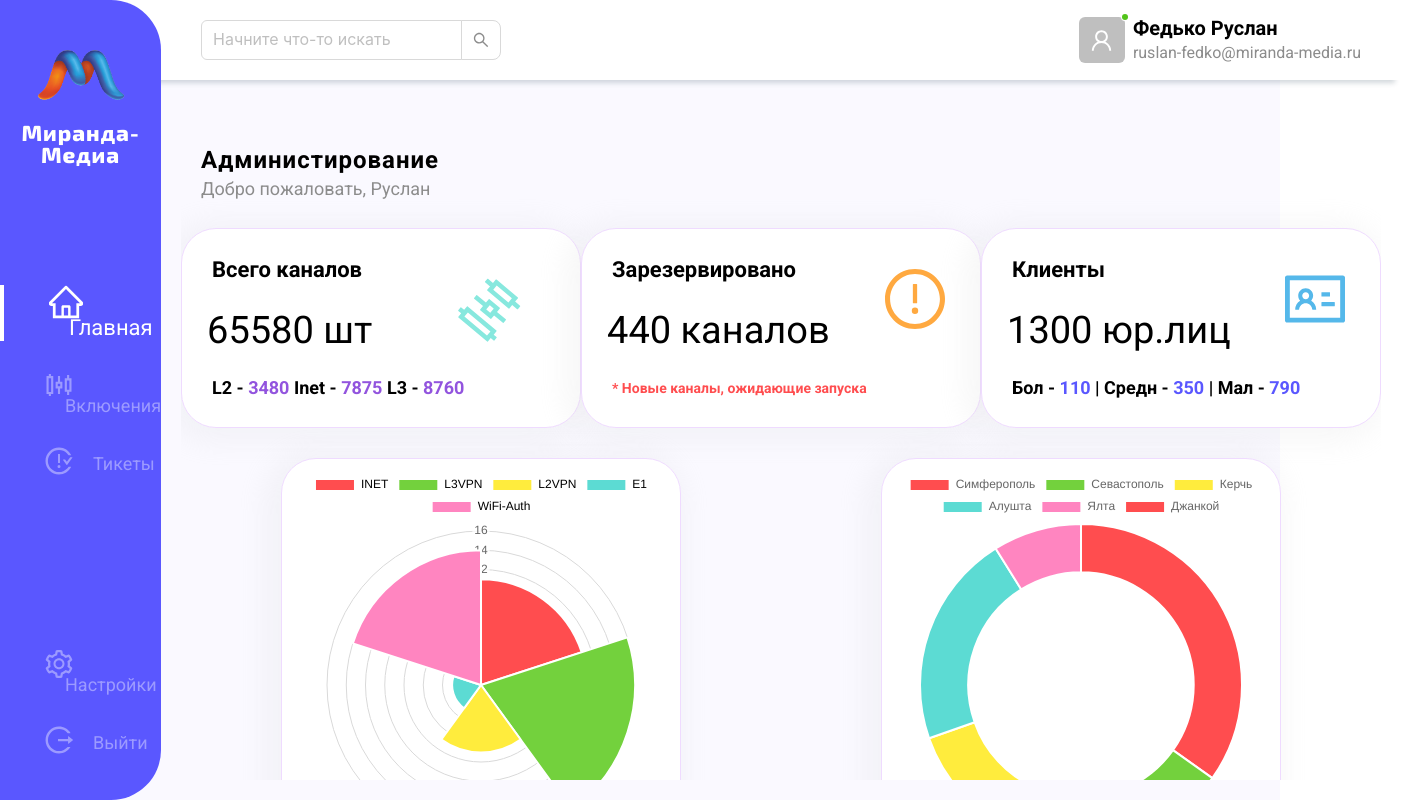
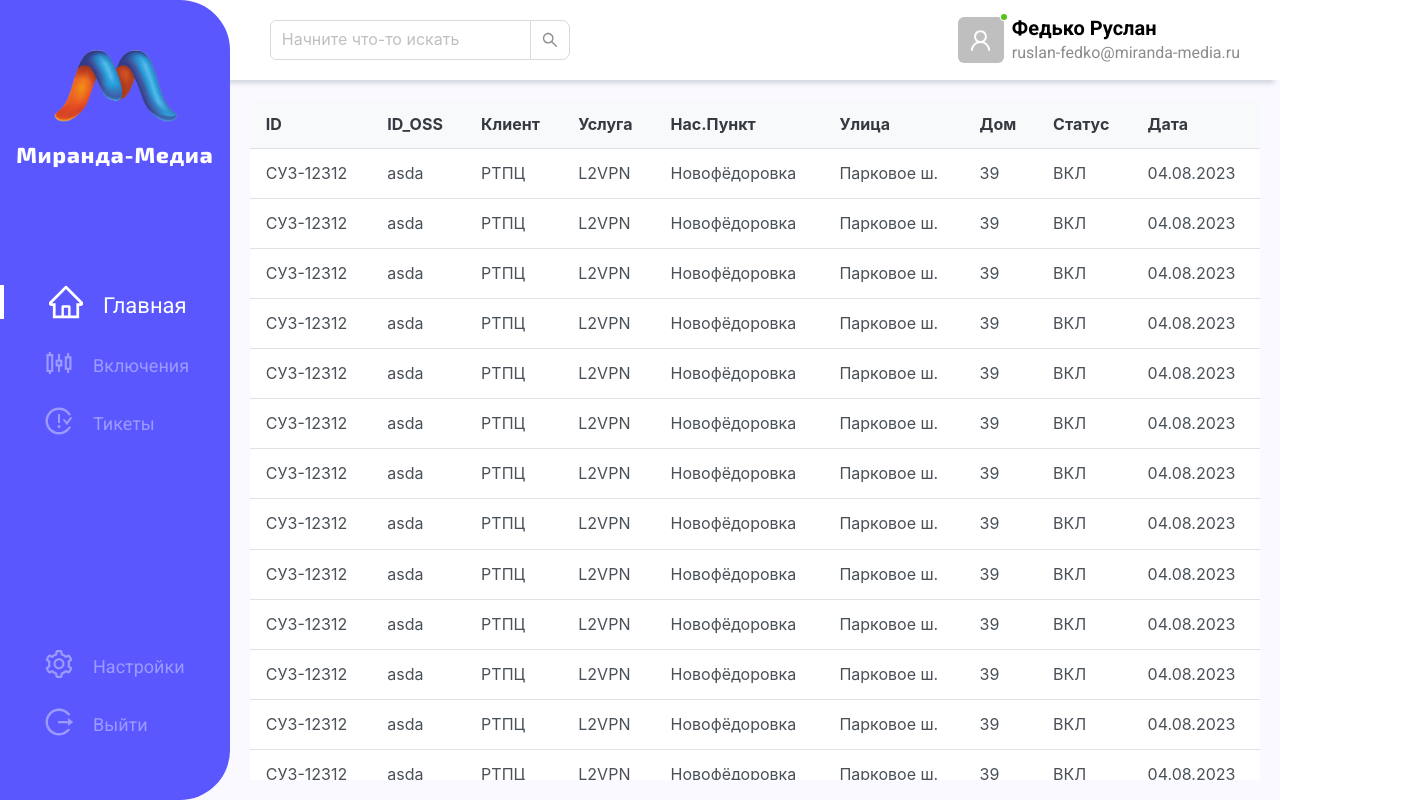
Before and after one commit to rfdt/design-mm-ttm, a React (Create React App) app: page / in a window 1280 px wide. Shown: the whole page, 1401 px wide, since content can reach past the window. Built offline with nearby package versions, Linux system fonts and the light colour scheme.

Commit message:
Try to implement some data

```diff
--- a/src/App.js
+++ b/src/App.js
@@ -11,6 +11,7 @@ import {Avatar, Badge, Input} from "antd";
 import {useState} from "react";
 import classNames from "classnames";
 import Home from "./Pages/Home/Home";
+import Channels from "./Pages/Channels/Channels";
 
 const {Search} = Input;
 
@@ -111,7 +112,8 @@ function App() {
                     </div>
                 </div>
                 <div className="Pages__Container">
-                    <Home />
+                    {/*<Home /> HOME PAGE LAYOUT*/}
+                    <Channels/>
                 </div>
             </div>
         </div>
--- /dev/null
+++ b/src/Pages/Channels/Channels.css
@@ -0,0 +1,3 @@
+.ChannelsPage__Table-Container table{
+    min-height: 700px;
+}
--- /dev/null
+++ b/src/Pages/Channels/Channels.js
@@ -0,0 +1,266 @@
+import React, {useState} from 'react';
+import _InnerPage from "../_InnerPage/_InnerPage";
+import { DataTable } from 'primereact/datatable';
+import {Column} from "primereact/column";
+import './Channels.css';
+
+const data = [
+    {
+        _id: 'asdjkah2',
+        id: 'СУЗ-12312',
+        id_oss: "asda",
+        client: "РТПЦ",
+        service: "L2VPN",
+        city: "Новофёдоровка",
+        street: "Парковое ш.",
+        home: "39",
+        status: "ВКЛ",
+        date: "04.08.2023"
+    },{
+        id: 'СУЗ-12312',
+        id_oss: "asda",
+        client: "РТПЦ",
+        service: "L2VPN",
+        city: "Новофёдоровка",
+        street: "Парковое ш.",
+        home: "39",
+        status: "ВКЛ",
+        date: "04.08.2023"
+    },{
+        id: 'СУЗ-12312',
+        id_oss: "asda",
+        client: "РТПЦ",
+        service: "L2VPN",
+        city: "Новофёдоровка",
+        street: "Парковое ш.",
+        home: "39",
+        status: "ВКЛ",
+        date: "04.08.2023"
+    },{
+        id: 'СУЗ-12312',
+        id_oss: "asda",
+        client: "РТПЦ",
+        service: "L2VPN",
+        city: "Новофёдоровка",
+        street: "Парковое ш.",
+        home: "39",
+        status: "ВКЛ",
+        date: "04.08.2023"
+    },{
+        id: 'СУЗ-12312',
+        id_oss: "asda",
+        client: "РТПЦ",
+        service: "L2VPN",
+        city: "Новофёдоровка",
+        street: "Парковое ш.",
+        home: "39",
+        status: "ВКЛ",
+        date: "04.08.2023"
+    },{
+        id: 'СУЗ-12312',
+        id_oss: "asda",
+        client: "РТПЦ",
+        service: "L2VPN",
+        city: "Новофёдоровка",
+        street: "Парковое ш.",
+        home: "39",
+        status: "ВКЛ",
+        date: "04.08.2023"
+    },{
+        id: 'СУЗ-12312',
+        id_oss: "asda",
+        client: "РТПЦ",
+        service: "L2VPN",
+        city: "Новофёдоровка",
+        street: "Парковое ш.",
+        home: "39",
+        status: "ВКЛ",
+        date: "04.08.2023"
+    },{
+        id: 'СУЗ-12312',
+        id_oss: "asda",
+        client: "РТПЦ",
+        service: "L2VPN",
+        city: "Новофёдоровка",
+        street: "Парковое ш.",
+        home: "39",
+        status: "ВКЛ",
+        date: "04.08.2023"
+    },{
+        id: 'СУЗ-12312',
+        id_oss: "asda",
+        client: "РТПЦ",
+        service: "L2VPN",
+        city: "Новофёдоровка",
+        street: "Парковое ш.",
+        home: "39",
+        status: "ВКЛ",
+        date: "04.08.2023"
+    },{
+        id: 'СУЗ-12312',
+        id_oss: "asda",
+        client: "РТПЦ",
+        service: "L2VPN",
+        city: "Новофёдоровка",
+        street: "Парковое ш.",
+        home: "39",
+        status: "ВКЛ",
+        date: "04.08.2023"
+    },{
+        id: 'СУЗ-12312',
+        id_oss: "asda",
+        client: "РТПЦ",
+        service: "L2VPN",
+        city: "Новофёдоровка",
+        street: "Парковое ш.",
+        home: "39",
+        status: "ВКЛ",
+        date: "04.08.2023"
+    },{
+        id: 'СУЗ-12312',
+        id_oss: "asda",
+        client: "РТПЦ",
+        service: "L2VPN",
+        city: "Новофёдоровка",
+        street: "Парковое ш.",
+        home: "39",
+        status: "ВКЛ",
+        date: "04.08.2023"
+    },{
+        id: 'СУЗ-12312',
+        id_oss: "asda",
+        client: "РТПЦ",
+        service: "L2VPN",
+        city: "Новофёдоровка",
+        street: "Парковое ш.",
+        home: "39",
+        status: "ВКЛ",
+        date: "04.08.2023"
+    },{
+        id: 'СУЗ-12312',
+        id_oss: "asda",
+        client: "РТПЦ",
+        service: "L2VPN",
+        city: "Новофёдоровка",
+        street: "Парковое ш.",
+        home: "39",
+        status: "ВКЛ",
+        date: "04.08.2023"
+    },{
+        id: 'СУЗ-12312',
+        id_oss: "asda",
+        client: "РТПЦ",
+        service: "L2VPN",
+        city: "Новофёдоровка",
+        street: "Парковое ш.",
+        home: "39",
+        status: "ВКЛ",
+        date: "04.08.2023"
+    },{
+        id: 'СУЗ-12312',
+        id_oss: "asda",
+        client: "РТПЦ",
+        service: "L2VPN",
+        city: "Новофёдоровка",
+        street: "Парковое ш.",
+        home: "39",
+        status: "ВКЛ",
+        date: "04.08.2023"
+    },{
+        id: 'СУЗ-12312',
+        id_oss: "asda",
+        client: "РТПЦ",
+        service: "L2VPN",
+        city: "Новофёдоровка",
+        street: "Парковое ш.",
+        home: "39",
+        status: "ВКЛ",
+        date: "04.08.2023"
+    },{
+        id: 'СУЗ-12312',
+        id_oss: "asda",
+        client: "РТПЦ",
+        service: "L2VPN",
+        city: "Новофёдоровка",
+        street: "Парковое ш.",
+        home: "39",
+        status: "ВКЛ",
+        date: "04.08.2023"
+    },{
+        id: 'СУЗ-12312',
+        id_oss: "asda",
+        client: "РТПЦ",
+        service: "L2VPN",
+        city: "Новофёдоровка",
+        street: "Парковое ш.",
+        home: "39",
+        status: "ВКЛ",
+        date: "04.08.2023"
+    },{
+        id: 'СУЗ-12312',
+        id_oss: "asda",
+        client: "РТПЦ",
+        service: "L2VPN",
+        city: "Новофёдоровка",
+        street: "Парковое ш.",
+        home: "39",
+        status: "ВКЛ",
+        date: "04.08.2023"
+    },{
+        id: 'СУЗ-12312',
+        id_oss: "asda",
+        client: "РТПЦ",
+        service: "L2VPN",
+        city: "Новофёдоровка",
+        street: "Парковое ш.",
+        home: "39",
+        status: "ВКЛ",
+        date: "04.08.2023"
+    },{
+        id: 'СУЗ-12312',
+        id_oss: "asda",
+        client: "РТПЦ",
+        service: "L2VPN",
+        city: "Новофёдоровка",
+        street: "Парковое ш.",
+        home: "39",
+        status: "ВКЛ",
+        date: "04.08.2023"
+    },{
+        id: 'СУЗ-12312',
+        id_oss: "asda",
+        client: "РТПЦ",
+        service: "L2VPN",
+        city: "Новофёдоровка",
+        street: "Парковое ш.",
+        home: "39",
+        status: "ВКЛ",
+        date: "04.08.2023"
+    },
+]
+function Channels(props) {
+
+    const [selectedChannel, setSelectedChannel] = useState(null);
+
+    return (
+       <_InnerPage>
+           <div className="ChannelsPage__Container">
+               <DataTable value={data} paginator rows={13} className={'ChannelsPage__Table-Container'}
+                          selectionMode="single" selection={selectedChannel} onSelectionChange={(e) => setSelectedChannel(e.value)} dataKey="_id"
+                          metaKeySelection={false}>
+                   <Column field="id" header="ID"></Column>
+                   <Column field="id_oss" header="ID_OSS"></Column>
+                   <Column field="client" header="Клиент"></Column>
+                   <Column field="service" header="Услуга"></Column>
+                   <Column field="city" header="Нас.Пункт"></Column>
+                   <Column field="street" header="Улица"></Column>
+                   <Column field="home" header="Дом"></Column>
+                   <Column field="status" header="Статус"></Column>
+                   <Column field="date" header="Дата"></Column>
+               </DataTable>
+           </div>
+       </_InnerPage>
+    );
+}
+
+export default Channels;
--- a/src/Pages/Home/ChannelsCityChart/ChannelsCityChart.js
+++ b/src/Pages/Home/ChannelsCityChart/ChannelsCityChart.js
@@ -8,7 +8,6 @@ function ChannelsCityChart(props) {
     const [chartOptions, setChartOptions] = useState({});
 
     useEffect(() => {
-        const documentStyle = getComputedStyle(document.documentElement);
         const data = {
             labels: ['Симферополь', 'Севастополь', 'Керчь', 'Алушта', 'Ялта', 'Джанкой'],
             datasets: [
```
